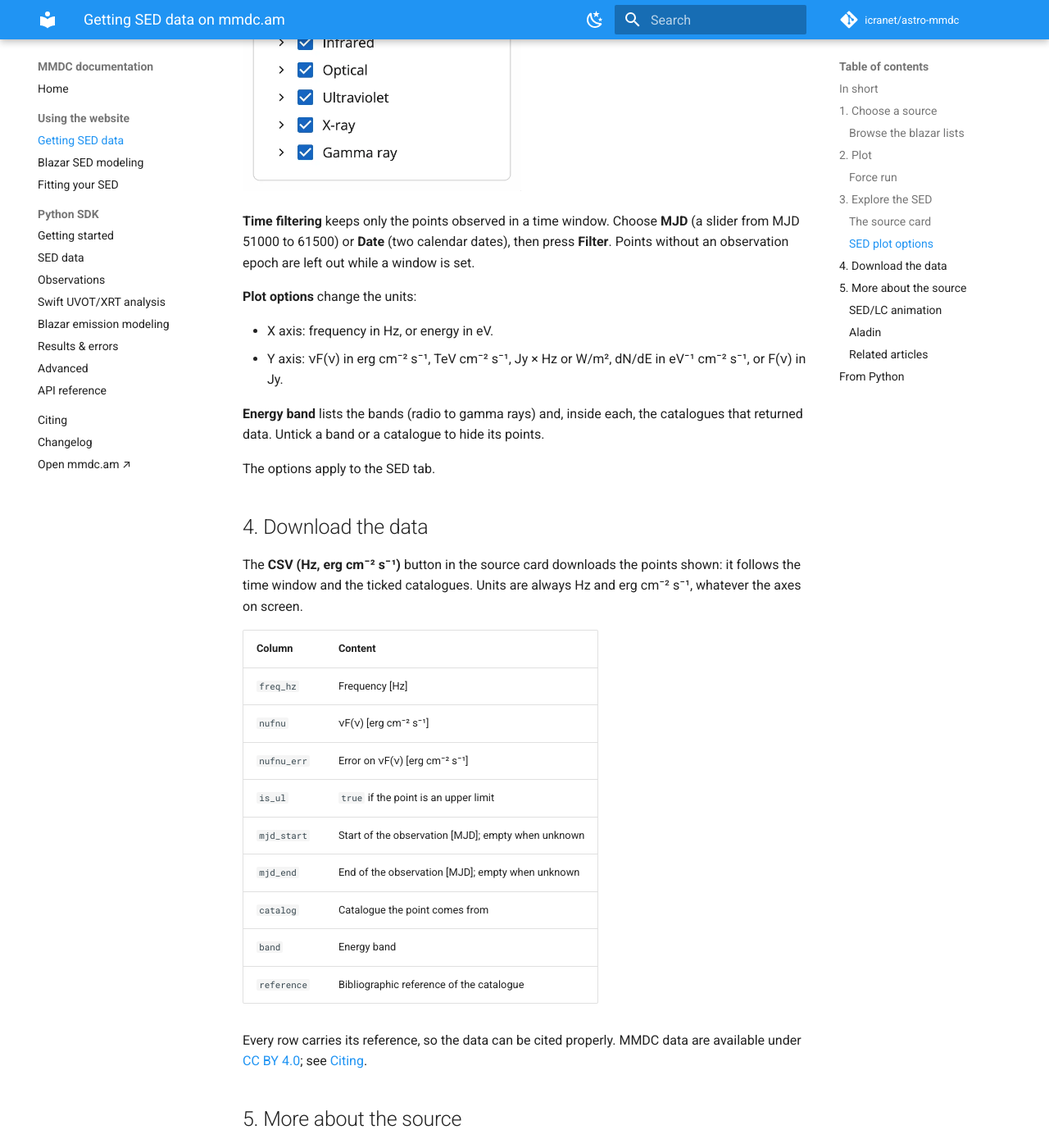
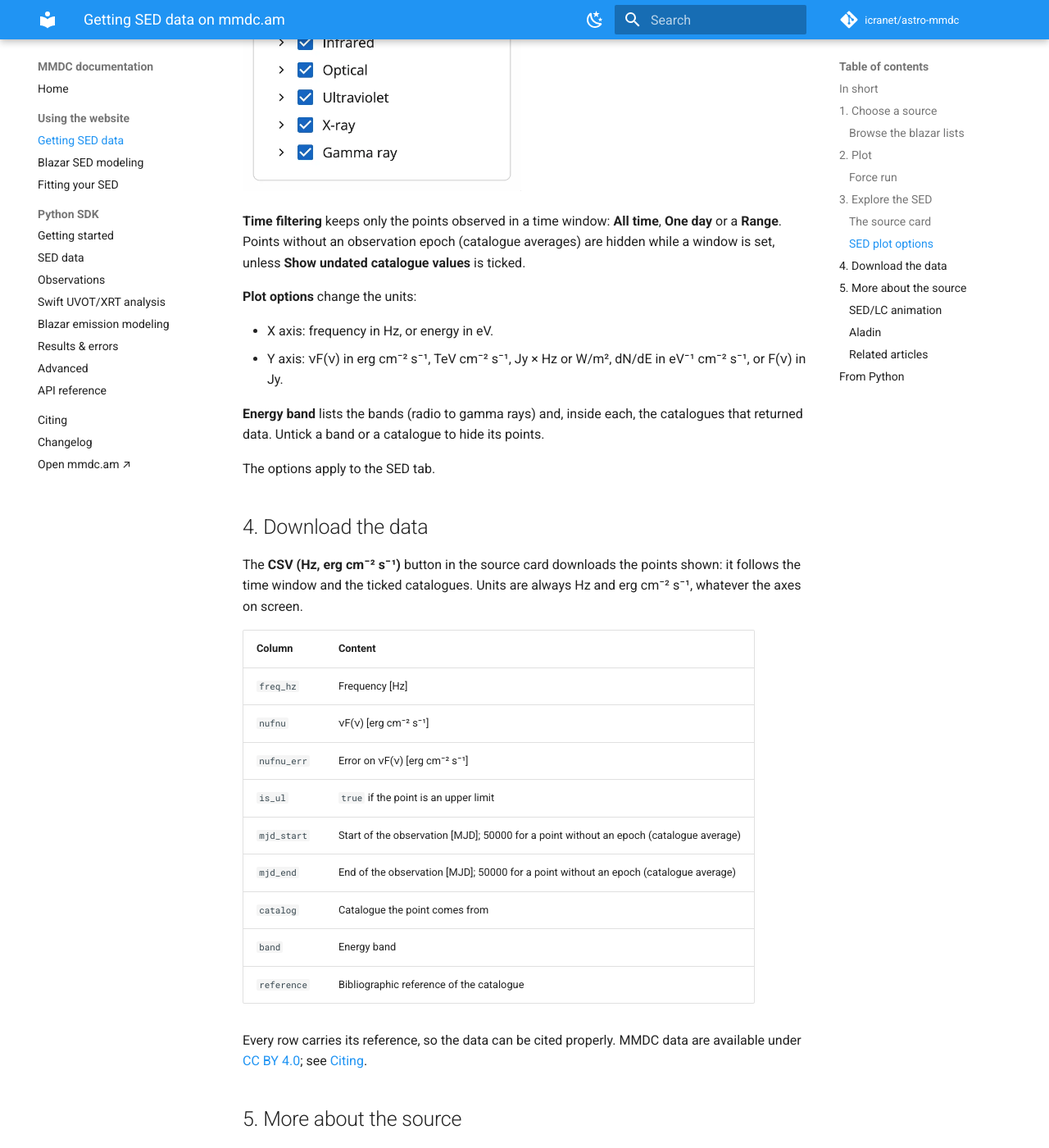
Before and after one commit to icranet/astro-mmdc, an MkDocs documentation site: the page built from docs/web/sed-data.md, in a window 1280 px wide and 1400 px high, scrolled down 5165 px. Shown: the whole window at 82% size. Built offline with MkDocs 1.6.1 and Material for MkDocs 9.7.7, drawn with Linux system fonts in a browser that asks for light colours; comment, search, counter and statistics services are not loaded.

Commit message:
SED.is_undated; web guide: undated points are MJD 50000, new time filter modes

```diff
--- a/docs/web/sed-data.md
+++ b/docs/web/sed-data.md
@@ -111,9 +111,9 @@ The panel under the card has three sections; one is open at a time.
 
 </div>
 
-**Time filtering** keeps only the points observed in a time window. Choose **MJD** (a slider
-from MJD 51000 to 61500) or **Date** (two calendar dates), then press **Filter**. Points without
-an observation epoch are left out while a window is set.
+**Time filtering** keeps only the points observed in a time window: **All time**, **One day**
+or a **Range**. Points without an observation epoch (catalogue averages) are hidden while a
+window is set, unless **Show undated catalogue values** is ticked.
 
 **Plot options** change the units:
 
@@ -138,8 +138,8 @@ whatever the axes on screen.
 | `nufnu` | νF(ν) [erg cm⁻² s⁻¹] |
 | `nufnu_err` | Error on νF(ν) [erg cm⁻² s⁻¹] |
 | `is_ul` | `true` if the point is an upper limit |
-| `mjd_start` | Start of the observation [MJD]; empty when unknown |
-| `mjd_end` | End of the observation [MJD]; empty when unknown |
+| `mjd_start` | Start of the observation [MJD]; 50000 for a point without an epoch (catalogue average) |
+| `mjd_end` | End of the observation [MJD]; 50000 for a point without an epoch (catalogue average) |
 | `catalog` | Catalogue the point comes from |
 | `band` | Energy band |
 | `reference` | Bibliographic reference of the catalogue |
```
Also changed, not shown: 2 other files.
